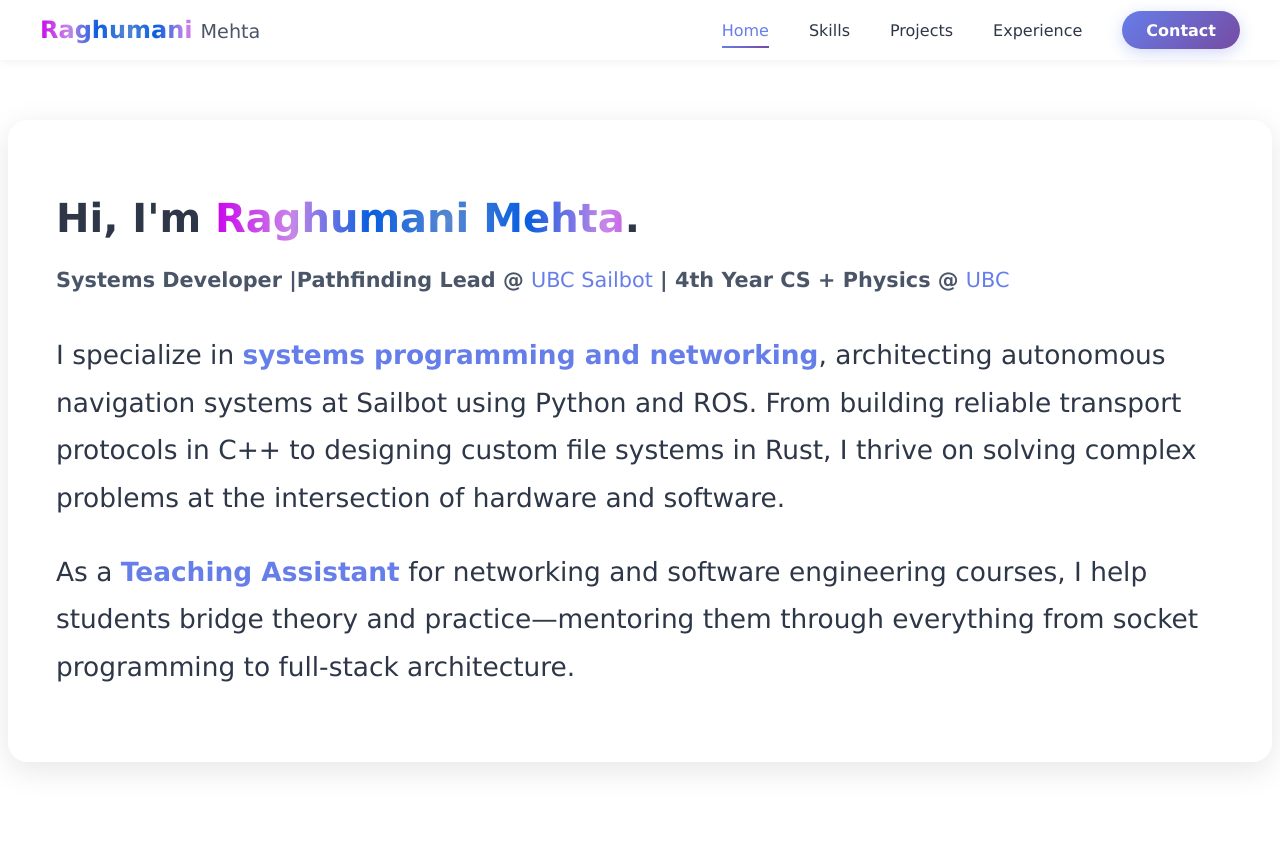
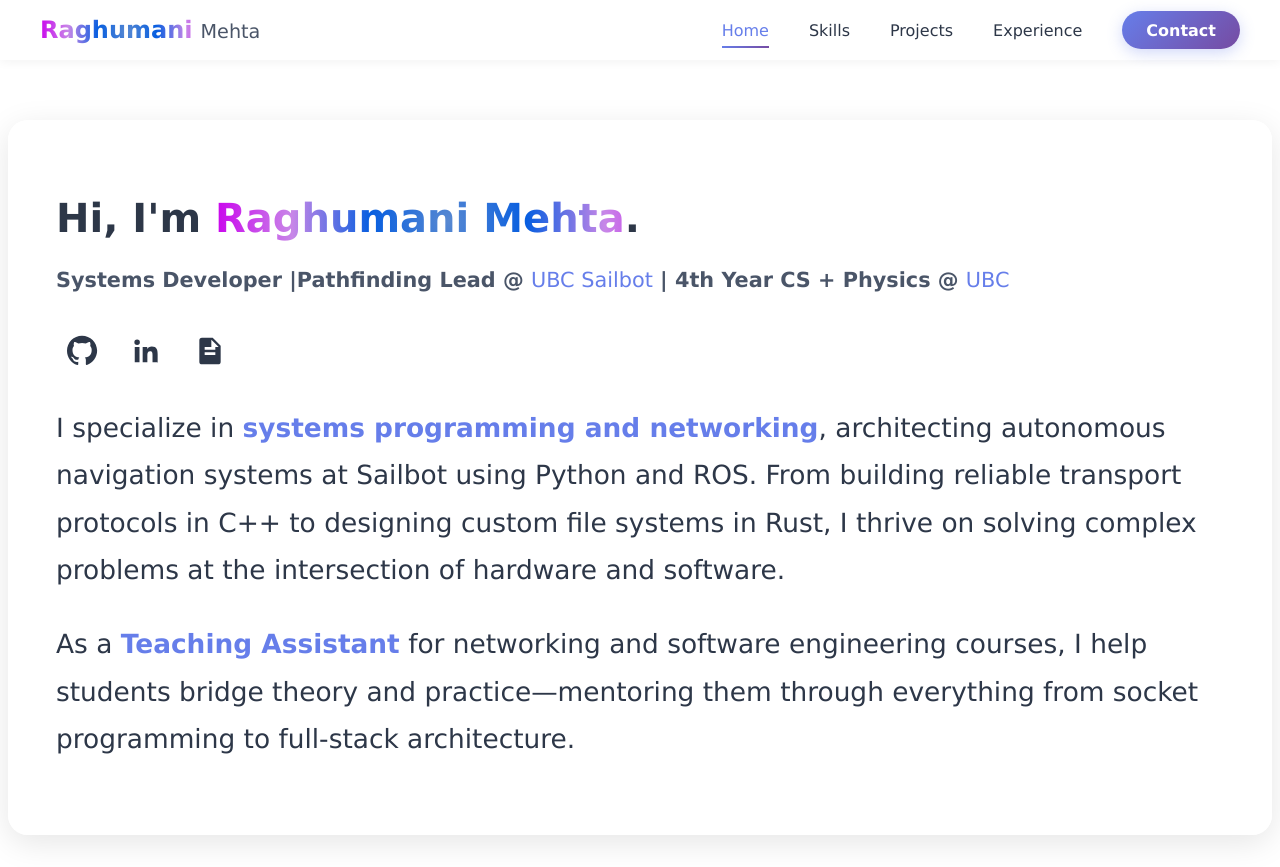
Before and after one commit to raghumanimehta/PortfolioWebsiteReact, a React (Vite) app: page / in a window 1280 px wide. Before the commit the page ends 800 px from the top, so only its background shows below. Built offline with nearby package versions, Linux system fonts and the light colour scheme.

Commit message:
contact icons and resume

```diff
--- a/src/components/Intro.jsx
+++ b/src/components/Intro.jsx
@@ -11,6 +11,17 @@
                 <span>Pathfinding Lead</span> @ <a href="https://ubcsailbot.org/" target="_blank" rel="noopener noreferrer">UBC Sailbot</a> |
                 4th Year CS + Physics @ <a href="https://www.ubc.ca/" target="_blank" rel="noopener noreferrer">UBC</a>
             </h3>
+            <p className="social-links">
+                <a href="https://github.com/raghumanimehta" className="social-link" target="_blank" rel="noopener noreferrer" aria-label="GitHub" title="GitHub">
+                    <svg viewBox="0 0 24 24" xmlns="http://www.w3.org/2000/svg" aria-hidden="true" focusable="false"><path d="M12 .5C5.73.5.75 5.48.75 11.75c0 4.99 3.22 9.22 7.69 10.72.56.1.76-.24.76-.53 0-.26-.01-.95-.01-1.87-3.13.68-3.79-1.51-3.79-1.51-.51-1.3-1.25-1.65-1.25-1.65-1.02-.7.08-.69.08-.69 1.13.08 1.73 1.16 1.73 1.16 1.01 1.73 2.66 1.23 3.31.94.1-.74.39-1.23.71-1.51-2.5-.28-5.12-1.25-5.12-5.56 0-1.23.44-2.24 1.16-3.03-.12-.28-.5-1.42.11-2.97 0 0 .95-.3 3.12 1.16.9-.25 1.86-.38 2.82-.38.96 0 1.92.13 2.82.38 2.16-1.46 3.11-1.16 3.11-1.16.61 1.55.23 2.69.11 2.97.72.79 1.16 1.8 1.16 3.03 0 4.32-2.62 5.27-5.12 5.55.4.34.76 1.01.76 2.05 0 1.48-.01 2.67-.01 3.03 0 .29.2.64.77.53 4.47-1.5 7.68-5.73 7.68-10.72C23.25 5.48 18.27.5 12 .5z"/></svg>
+                </a>
+                <a href="" className="social-link" target="_blank" rel="noopener noreferrer" aria-label="LinkedIn" title="LinkedIn">
+                    <svg viewBox="0 0 24 24" xmlns="http://www.w3.org/2000/svg" aria-hidden="true" focusable="false"><path d="M20.45 20.45h-3.56v-5.4c0-1.29-.02-2.95-1.8-2.95-1.8 0-2.07 1.4-2.07 2.86v5.49H9.5V9h3.42v1.56h.05c.48-.9 1.66-1.85 3.42-1.85 3.66 0 4.34 2.41 4.34 5.54v6.75zM5.34 7.43a2.07 2.07 0 110-4.14 2.07 2.07 0 010 4.14zM7.12 20.45H3.56V9h3.56v11.45z"/></svg>
+                </a>
+                <a href="/ResumeDecember25_C_.pdf" className="social-link" target="_blank" rel="noopener noreferrer" aria-label="Resume" title="Resume">
+                    <svg viewBox="0 0 24 24" xmlns="http://www.w3.org/2000/svg" aria-hidden="true" focusable="false"><path d="M14 2H6a2 2 0 00-2 2v16a2 2 0 002 2h12a2 2 0 002-2V8l-6-6zM13 3.5L18.5 9H13V3.5zM8 13h8v2H8v-2zm0-4h8v2H8V9z"/></svg>
+                </a>
+            </p>
 
             <p>
                 I specialize in <strong>systems programming and networking</strong>, architecting autonomous navigation systems
--- a/src/components/styles/Intro.css
+++ b/src/components/styles/Intro.css
@@ -11,14 +11,14 @@
 
 .intro h1 {
     font-size: 2.5rem;
-    margin-bottom: 1rem;
+    margin-bottom: 0.75rem;
     color: #2d3748;
 }
 
 .intro h3 {
     font-size: 1.3rem;
     color: #4a5568;
-    margin-bottom: 2rem;
+    margin-bottom: 0.75rem;
     line-height: 1.8;
 }
 
@@ -60,6 +60,47 @@
     color: #764ba2;
 }
 
+.intro .social-links {
+    display: flex;
+    gap: 0.75rem;
+    align-items: center;
+    margin-bottom: 1.5rem;
+}
+
+.intro .social-link {
+    display: inline-flex;
+    align-items: center;
+    justify-content: center;
+    width: 52px;
+    height: 52px;
+    border-radius: 12px;
+    /* background: #f7fafc; */
+    color: #2d3748;
+    text-decoration: none;
+    transition: transform 0.15s ease, box-shadow 0.15s ease, color 0.15s ease;
+    /* border: 1px solid rgba(45,55,72,0.04); */
+}
+
+.intro .social-link svg {
+    width: 32px;
+    height: 32px;
+    fill: currentColor;
+}
+
+.intro .social-link:hover {
+    transform: translateY(-3px);
+    box-shadow: 0 6px 18px rgba(102,126,234,0.15);
+    color: #667eea;
+}
+
+.sr-only {
+    position: absolute !important;
+    width: 1px; height: 1px;
+    padding: 0; margin: -1px;
+    overflow: hidden; clip: rect(0,0,0,0);
+    white-space: nowrap; border: 0;
+}
+
 /* Mobile Responsiveness */
 @media (max-width: 768px) {
     .intro {
```
Also changed, not shown: 7 other files (tests, documents, lock files or other folders).
